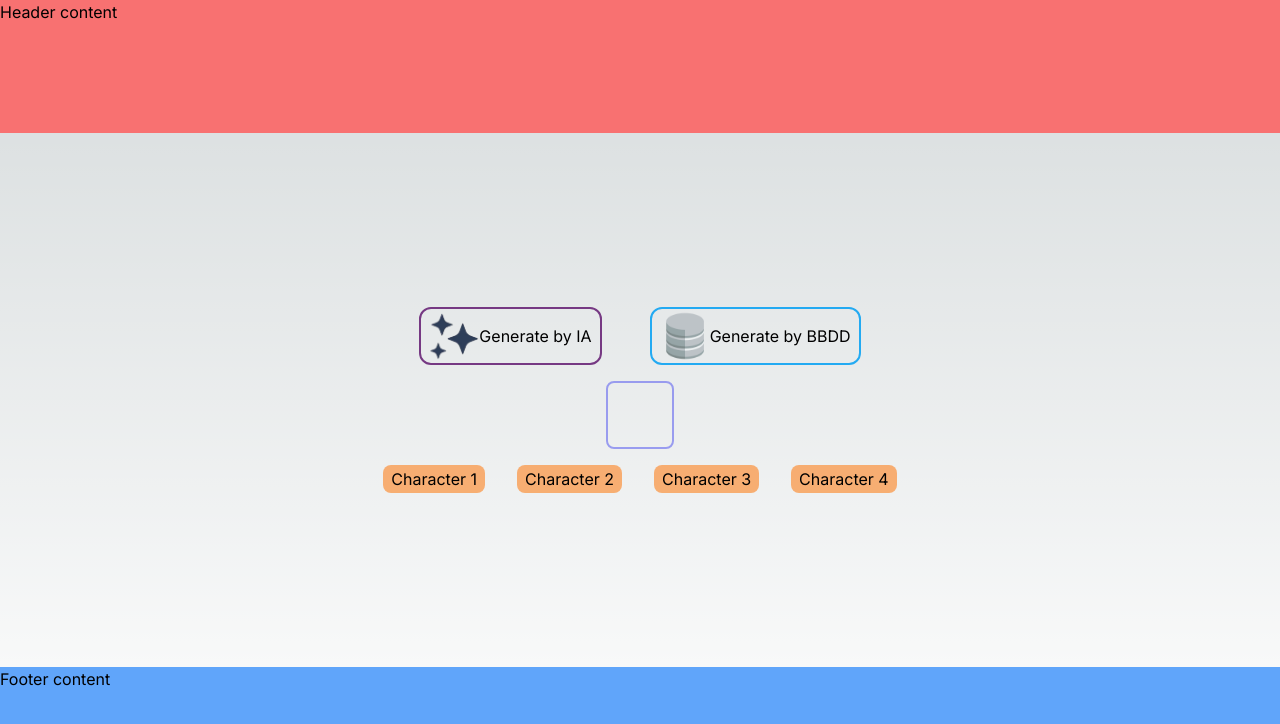
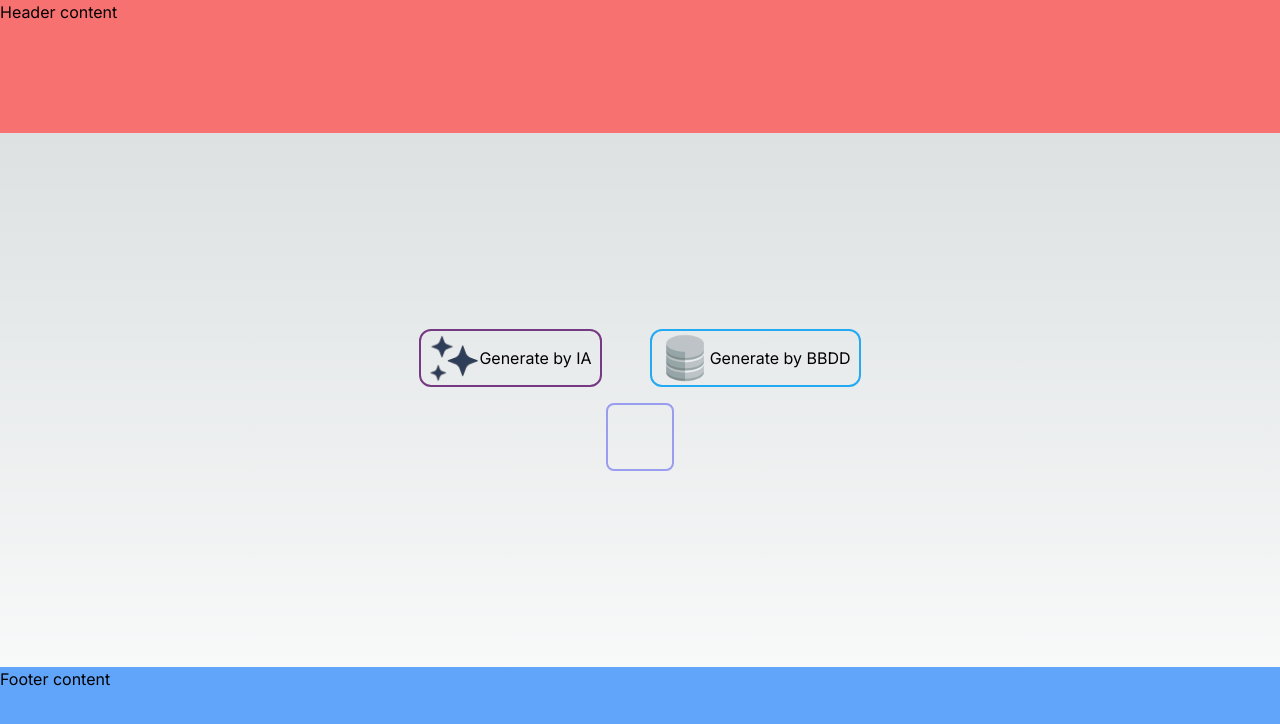
Before and after one commit to AlbertLnz/cluedo-story-ai, a Next.js app: page / in a window 1280 px wide. Shown: the top 724 px of the page. Built offline with nearby package versions, Linux system fonts and the light colour scheme.

Commit message:
Show options and paint it when option is correct or incorrect

```diff
--- a/src/components/CharacterButton.tsx
+++ b/src/components/CharacterButton.tsx
@@ -1,12 +1,24 @@
+import { useState } from 'react'
+
 type Props = {
-  character_name: string
+  characterName: string
   className: string
+  characterSelected: (characterName: string) => void
 }
 
-const CharacterButton = ({ character_name, className }: Props) => {
+const CharacterButton = ({
+  characterName,
+  className,
+  characterSelected,
+}: Props) => {
+  const [resultColor, setResultColor] = useState<undefined | string>()
+
   return (
-    <button className={`${className} px-2 py-0.5 rounded-lg`}>
-      {character_name}
+    <button
+      className={`${className} bg-[${resultColor}] px-2 py-0.5 rounded-lg`}
+      onClick={() => characterSelected(characterName)}
+    >
+      {characterName}
     </button>
   )
 }
--- a/src/components/CharacterButtonsList.tsx
+++ b/src/components/CharacterButtonsList.tsx
@@ -1,24 +1,44 @@
+import { useGame } from '@/store/store'
+import splitCharacters from '@/utils/splitCharacters'
+import { useEffect, useState } from 'react'
 import CharacterButton from './CharacterButton'
 
 const ButtonsList = () => {
+  const game = useGame((state) => state.game)
+  const [charactersArray, setCharactersArray] = useState<string[]>([])
+  const [characterSelected, setCharacterSelected] = useState<
+    undefined | string
+  >()
+
+  const getButtonColor = (character: string) => {
+    if (characterSelected === undefined) {
+      return 'bg-gray-500'
+    }
+    return character === game?.impostor_character
+      ? 'bg-green-500'
+      : 'bg-red-500'
+  }
+
+  useEffect(() => {
+    if (game?.characters) {
+      setCharactersArray(splitCharacters(game.characters))
+    }
+  }, [game])
+
   return (
-    <div className="pt-4 space-x-8">
-      <CharacterButton
-        character_name="Character 1"
-        className="bg-orange-400/70"
-      />
-      <CharacterButton
-        character_name="Character 2"
-        className="bg-orange-400/70"
-      />
-      <CharacterButton
-        character_name="Character 3"
-        className="bg-orange-400/70"
-      />
-      <CharacterButton
-        character_name="Character 4"
-        className="bg-orange-400/70"
-      />
+    <div>
+      {game && (
+        <div className="pt-4 space-x-8">
+          {charactersArray.slice(0, 4).map((character, index) => (
+            <CharacterButton
+              key={index}
+              characterName={character}
+              className={getButtonColor(character)}
+              characterSelected={setCharacterSelected}
+            />
+          ))}
+        </div>
+      )}
     </div>
   )
 }
--- /dev/null
+++ b/src/utils/splitCharacters.ts
@@ -0,0 +1,10 @@
+function splitCharacters(characters: string) {
+  if (characters.includes(' y ')) {
+    characters = characters.replace(' y ', ', ')
+  }
+
+  const namesArray = characters.split(',').map((name) => name.trim())
+  return namesArray
+}
+
+export default splitCharacters
```
